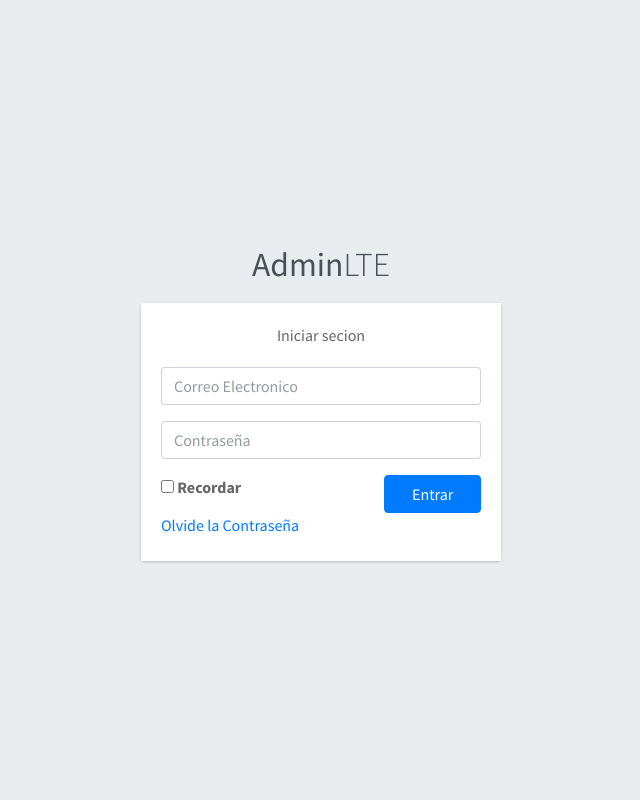
After one commit to Nickteca/hligamunicipalse2, a CodeIgniter 4 app: the page made by app/Views/Front/VLogin.php in a window 1280 px wide. The commit adds this page. Shown: the whole page, without its empty margins (319-959 px from the left). Run offline with PHP 8.4 and a stand-in for CodeIgniter, Linux system fonts and the light colour scheme; the template is opened without the code that fills it, so the values that code supplies are empty; some libraries are stand-ins or nearby versions.

Commit message:
modified:   app/Config/Filters.php 	modified:   app/Config/Routes.php 	modified:   app/Controllers/Front/Home.php 	new file:   app/Filters/SesionAdmin.php 	new file:   app/Models/MUsuario.php 	modified:   app/Views/Front/Layauts/VFooter.php 	modified:   app/Views/Front/Layauts/VHeader.php 	modified:   app/Views/Front/Layauts/VMain.php 	new file:   app/Views/Front/VLogin.php

```diff
--- a/app/Views/Front/Layauts/VFooter.php
+++ b/app/Views/Front/Layauts/VFooter.php
@@ -1,9 +1,3 @@
-<!-- Control Sidebar -->
-<aside class="control-sidebar control-sidebar-dark">
-    <!-- Control sidebar content goes here -->
-</aside>
-<!-- /.control-sidebar -->
-
 <!-- Main Footer -->
 <footer class="main-footer">
     <!-- To the right -->
--- a/app/Views/Front/Layauts/VMain.php
+++ b/app/Views/Front/Layauts/VMain.php
@@ -1,7 +1,9 @@
 <!DOCTYPE html>
 <!--
-This is a starter template page. Use this page to start your new project from
-scratch. This page gets rid of all links and provides the needed markup only.
+    --AdminLTE is a fully responsive administration template. Based on Bootstrap 4 framework.
+        Highly customizable and easy to use. Fits many screen resolutions from small mobile devices to large desktops.
+    --This is a starter template page. Use this page to start your new project from
+        scratch. This page gets rid of all links and provides the needed markup only.
 -->
 <html lang="en">
 
--- /dev/null
+++ b/app/Views/Front/VLogin.php
@@ -0,0 +1,91 @@
+<!DOCTYPE html>
+<html lang="en">
+<!--
+    --AdminLTE is a fully responsive administration template. Based on Bootstrap 4 framework.
+        Highly customizable and easy to use. Fits many screen resolutions from small mobile devices to large desktops.
+    --This is a starter template page. Use this page to start your new project from
+        scratch. This page gets rid of all links and provides the needed markup only.
+-->
+
+<head>
+    <meta charset="utf-8">
+    <meta name="viewport" content="width=device-width, initial-scale=1">
+    <title>AdminLTE 3 | Log in</title>
+
+    <!-- Google Font: Source Sans Pro -->
+    <link rel="stylesheet"
+        href="https://fonts.googleapis.com/css?family=Source+Sans+Pro:300,400,400i,700&display=fallback">
+    <!-- Font Awesome -->
+    <link rel="stylesheet" href="vendor/almasaeed2010/adminlte/plugins/fontawesome-free/css/all.min.css">
+    <!-- icheck bootstrap -->
+    <link rel="stylesheet" href="vendor/almasaeed2010/adminlte/plugins/icheck-bootstrap/icheck-bootstrap.min.css">
+    <!-- Theme style -->
+    <link rel="stylesheet" href="vendor/almasaeed2010/adminlte/dist/css/adminlte.min.css">
+</head>
+
+<body class="hold-transition login-page">
+    <div class="login-box">
+        <div class="login-logo">
+            <a href="https://adminlte.io/" target="_blank"><b>Admin</b>LTE</a>
+        </div>
+        <!-- /.login-logo -->
+        <div class="card">
+            <div class="card-body login-card-body">
+                <p class="login-box-msg">Iniciar secion</p>
+                <code> <?= session('errores') ?></code>
+                <form action="<?= base_url('data_login') ?>" method="post">
+                    <code> <?= session('errors.email') ?></code>
+                    <div class="input-group mb-3">
+                        <input type="email" name="email" class="form-control" placeholder="Correo Electronico">
+                        <div class="input-group-append">
+                            <div class="input-group-text">
+                                <span class="fas fa-envelope"></span>
+                            </div>
+                        </div>
+                    </div>
+
+                    <code> <?= session('errors.password') ?></code>
+                    <div class="input-group mb-3">
+                        <input type="password" name="password" class="form-control" placeholder="Contraseña">
+                        <div class="input-group-append">
+                            <div class="input-group-text">
+                                <span class="fas fa-lock"></span>
+                            </div>
+                        </div>
+                    </div>
+                    <div class="row">
+                        <div class="col-8">
+                            <div class="icheck-primary">
+                                <input type="checkbox" id="remember">
+                                <label for="remember">
+                                    Recordar
+                                </label>
+                            </div>
+                        </div>
+                        <!-- /.col -->
+                        <div class="col-4">
+                            <button type="submit" class="btn btn-primary btn-block">Entrar</button>
+                        </div>
+                        <!-- /.col -->
+                    </div>
+                </form>
+                <!-- /.social-auth-links -->
+
+                <p class="mb-1">
+                    <a href="forgot-password.html">Olvide la Contraseña</a>
+                </p>
+            </div>
+            <!-- /.login-card-body -->
+        </div>
+    </div>
+    <!-- /.login-box -->
+
+    <!-- jQuery -->
+    <script src="vendor/almasaeed2010/adminlte/plugins/jquery/jquery.min.js"></script>
+    <!-- Bootstrap 4 -->
+    <script src="vendor/almasaeed2010/adminlte/plugins/bootstrap/js/bootstrap.bundle.min.js"></script>
+    <!-- AdminLTE App -->
+    <script src="vendor/almasaeed2010/adminlte/dist/js/adminlte.min.js"></script>
+</body>
+
+</html>
```
Also changed, not shown: app/Config/Filters.php (+13 -7 lines), app/Config/Routes.php (+21 -1 lines), app/Controllers/Front/Home.php (+45 -0 lines), app/Filters/SesionAdmin.php (added, +46 -0 lines), app/Models/MUsuario.php (added, +46 -0 lines), app/Views/Front/Layauts/VHeader.php (+5 -18 lines).
